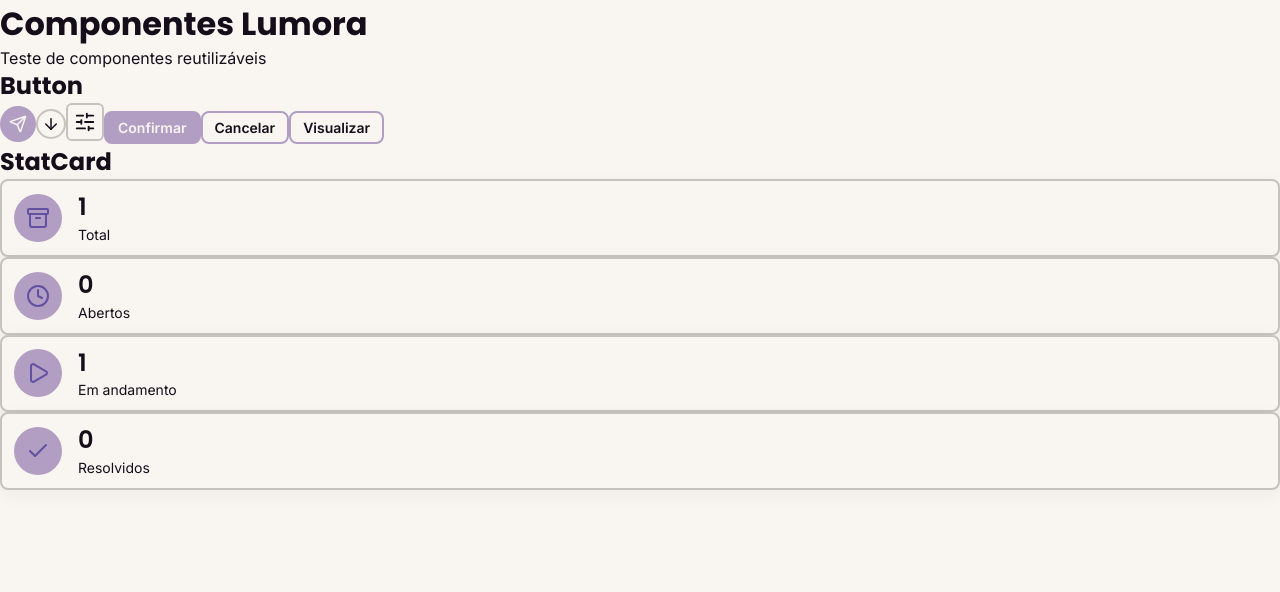
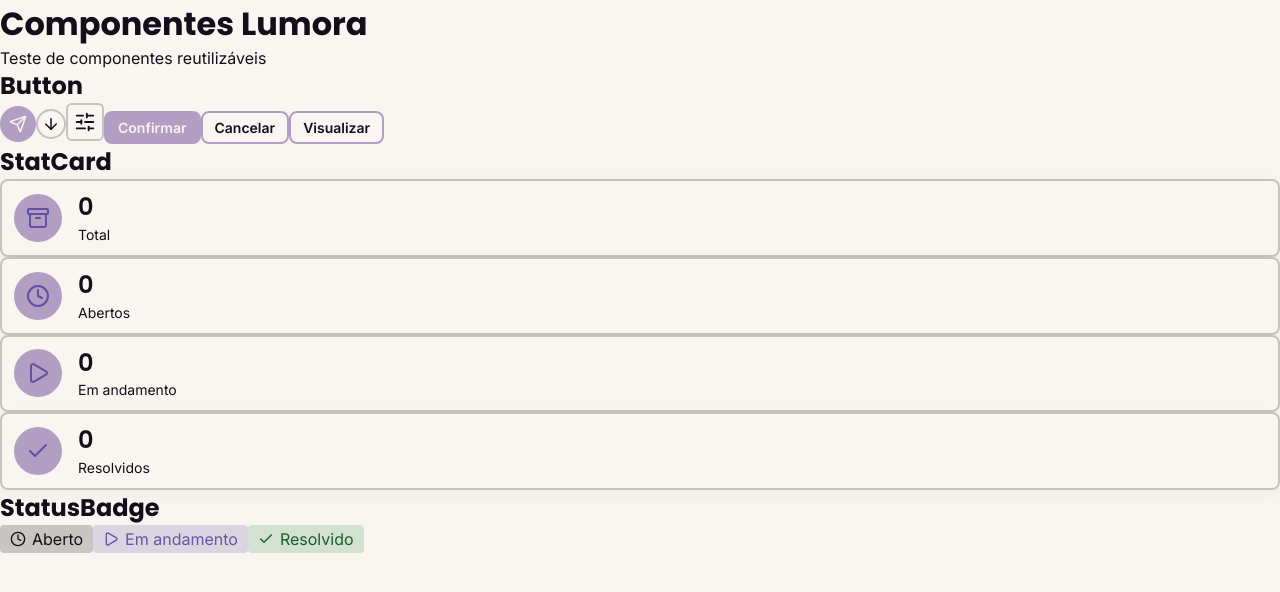
Before and after one commit to isaaarx/lumora-frontend, a React (Vite) app: page / in a window 1280 px wide. Shown: the top 592 px of the page. Built offline with nearby package versions, Linux system fonts and the light colour scheme.

Commit message:
feat: create reusable status badge component

```diff
--- /dev/null
+++ b/src/components/StatusBadge/StatusBadge.css
@@ -0,0 +1,24 @@
+.status-badge {
+    padding: 4px 10px;
+    border-radius: 4px;
+    font-family: var(--font-body);
+    font-size: 16px;
+    display: inline-flex;
+    align-items: center;
+    gap: 6px;
+}
+
+.status-aberto {
+    background-color: var(--open-background);
+    color: var(--open-color);
+}
+
+.status-em-andamento {
+    background-color: var(--loading-background);
+    color: var(--loading-color);
+}
+
+.status-resolvido {
+    background-color: var(--solve-background);
+    color: var(--solve-color);
+}
--- /dev/null
+++ b/src/components/StatusBadge/StatusBadge.jsx
@@ -0,0 +1,25 @@
+import './StatusBadge.css';
+
+function StatusBadge({
+    status,
+    icon: Icon,
+}) {
+    let statusClass = '';
+
+    if (status === 'Aberto') {
+        statusClass = 'status-aberto';
+    } else if (status === 'Em andamento') {
+        statusClass = 'status-em-andamento';
+    } else if (status === 'Resolvido') {
+        statusClass = 'status-resolvido';
+    }
+
+    return (
+        <div className={`status-badge ${statusClass}`}>
+            {Icon && <Icon size={16} />}
+            {status}
+        </div>
+    );
+}
+
+export default StatusBadge;
--- a/src/pages/ComponentShowcase.jsx
+++ b/src/pages/ComponentShowcase.jsx
@@ -9,6 +9,7 @@ import {
 
 import Button from '../components/Button/Button';
 import StatCard from '../components/Card/StatCard';
+import StatusBadge from '../components/StatusBadge/StatusBadge';
 
 function ComponentShowcase() {
   return (
@@ -52,7 +53,7 @@ function ComponentShowcase() {
 
         <StatCard
           icon={Archive}
-          value={1}
+          value={0}
           label="Total"
         />
         <StatCard
@@ -62,7 +63,7 @@ function ComponentShowcase() {
         />
         <StatCard
           icon={Play}
-          value={1}
+          value={0}
           label="Em andamento"
         />
         <StatCard
@@ -71,6 +72,26 @@ function ComponentShowcase() {
           label="Resolvidos"
         />
       </section>
+
+      <section>
+        <h1>StatusBadge</h1>
+
+        <StatusBadge
+          icon={Clock}
+          status="Aberto"
+        />
+
+        <StatusBadge
+          icon={Play}
+          status="Em andamento"
+        />
+
+        <StatusBadge
+          icon={Check}
+          status="Resolvido"
+        />
+
+      </section>
     </main>
   );
 }
--- a/src/styles/variables.css
+++ b/src/styles/variables.css
@@ -5,6 +5,14 @@
     --tertiary-color: #F0EAE4;
     --dark-color: #C6C2BD;
     --background-color: #F9F5F1;
+
+    --open-background: #C9C5C2;
+    --loading-background: #DBD4E1;
+    --solve-background: #D3E1D1;
+
+    --open-color: #150D19;
+    --loading-color: #6656A4;
+    --solve-color: #185F2A;
 
     /* Textos */
     --light-text: #F9F5F1;
```
